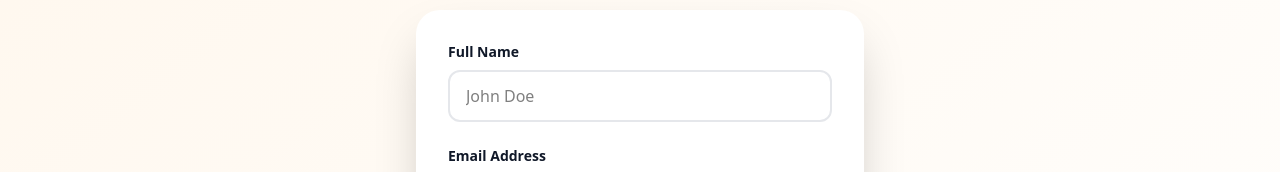
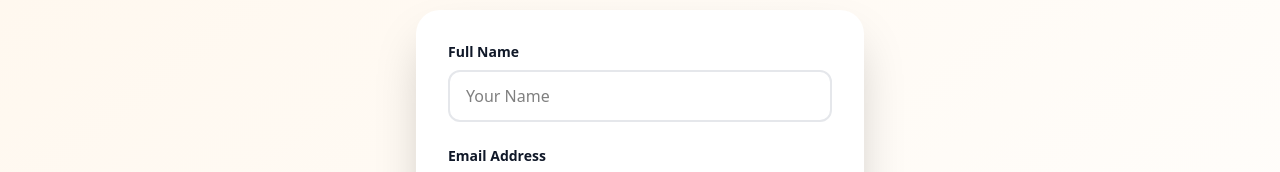
Before and after one commit to BhaweshGanesh/Pet-Adoption-System, a React (Vite) app in the folder frontend/: page /signup in a window 1280 px wide. Shown: the part 215-387 px from the top of the page. Built offline with nearby package versions, Linux system fonts and the light colour scheme.

Commit message:
Changes on Frontend and Backend

```diff
--- a/frontend/src/pages/Signup.jsx
+++ b/frontend/src/pages/Signup.jsx
@@ -163,7 +163,7 @@ const Signup = () => {
                   onChange={handleChange}
                   required
                   className="w-full px-4 py-3 border-2 border-gray-200 rounded-xl focus:border-orange-500 focus:outline-none transition-colors"
-                  placeholder="John Doe"
+                  placeholder="Your Name"
                 />
               </div>
 
```
Also changed, not shown: 1 other file (tests, documents, lock files or other folders).
